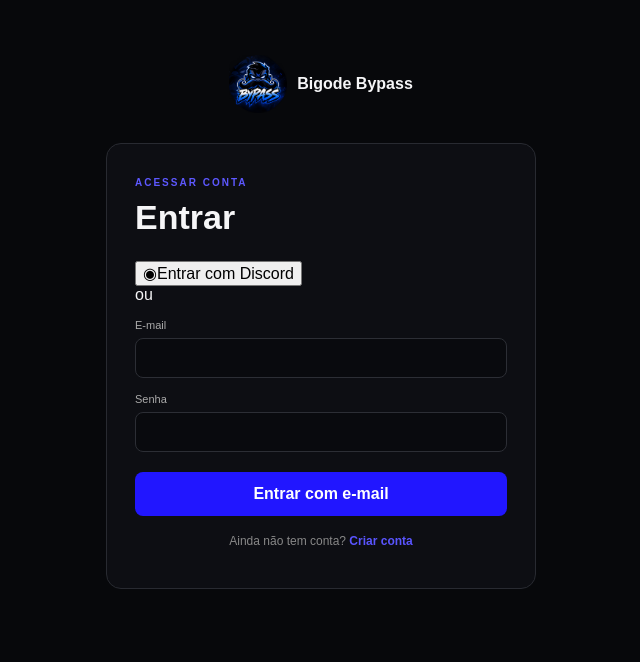
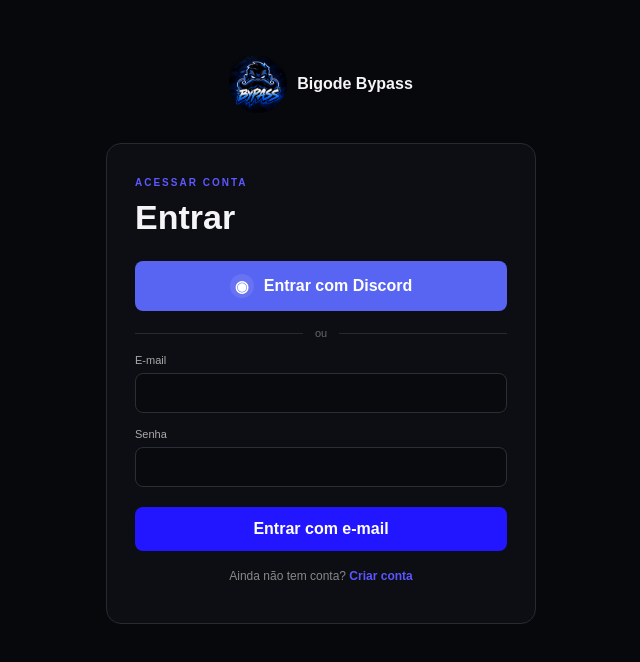
Before and after one commit to heitormoraes581/bigode-bypass-, a Next.js app: page /conta in a window 1280 px wide. Shown: the top 662 px of the page, without its empty margins (319-959 px from the left). Built offline with nearby package versions, Linux system fonts and the light colour scheme; no server answers.

Commit message:
Style Discord authentication

```diff
--- a/app/globals.css
+++ b/app/globals.css
@@ -1539,3 +1539,64 @@ footer{
   font-size:16px;
   letter-spacing:0;
 }
+
+/* ===== Discord authentication ===== */
+.discordLogin{
+  width:100%;
+  display:flex;
+  align-items:center;
+  justify-content:center;
+  gap:10px;
+  margin:4px 0 16px;
+  padding:13px 16px;
+  border:0;
+  border-radius:8px;
+  background:#5865F2;
+  color:white;
+  font-weight:800;
+}
+.discordLogin:hover{background:#6571f5}
+.discordLogin:disabled{opacity:.6;cursor:not-allowed}
+.discordIcon{
+  width:24px;
+  height:24px;
+  border-radius:50%;
+  display:grid;
+  place-items:center;
+  background:#ffffff18;
+}
+.authDivider{
+  display:flex;
+  align-items:center;
+  gap:12px;
+  color:#666;
+  font-size:11px;
+  margin:5px 0 2px;
+}
+.authDivider::before,.authDivider::after{
+  content:'';
+  height:1px;
+  background:#272932;
+  flex:1;
+}
+.accountAvatar{
+  width:64px;
+  height:64px;
+  object-fit:cover;
+  border-radius:50%;
+  border:2px solid #5865F2;
+  margin:0 0 8px;
+}
+.callbackCard{text-align:center}
+.callbackBack{
+  display:inline-block;
+  margin-top:14px;
+  color:#898cff;
+  font-size:12px;
+}
+.profileAvatar{
+  width:34px;
+  height:34px;
+  border-radius:50%;
+  object-fit:cover;
+}
```
